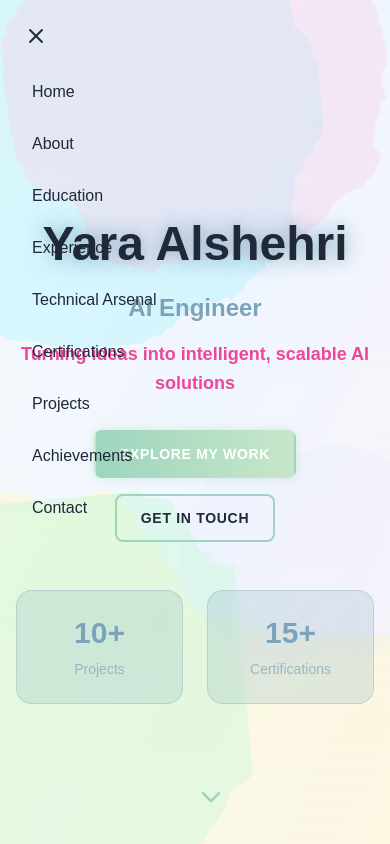
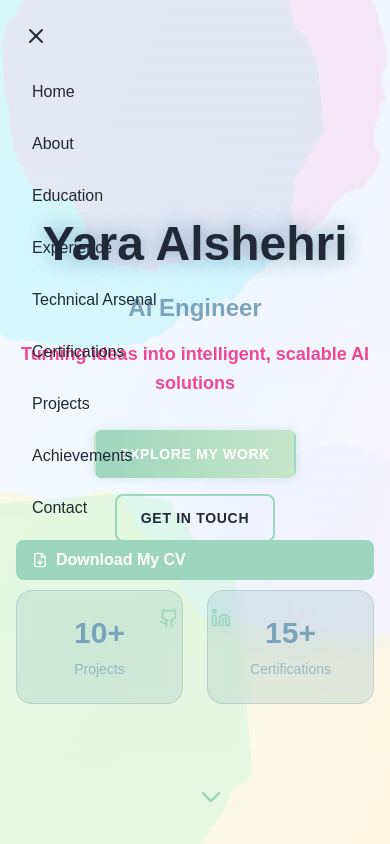
Before and after one commit to iyh55/yara-portfolio, a Next.js app: page / in a window 390 px wide. Both pictures are taken after a click on the button 36 px from the left and 36 px from the top of the page. Shown: the top 844 px of the page. Built offline with nearby package versions, Linux system fonts and the light colour scheme.

Commit message:
Update portfolio

```diff
--- a/components/Navigation.tsx
+++ b/components/Navigation.tsx
@@ -112,6 +112,39 @@ export default function Navigation() {
                   {item.name}
                 </a>
               ))}
+
+              {/* Mobile CV Download */}
+              <a
+                href="/images/Yara_Alshehri_AI_Engineer.pdf"
+                download="Yara_Alshehri_AI_Engineer.pdf"
+                className="block px-4 py-2 rounded-lg bg-palette-mint text-white hover:bg-palette-mint/80 transition-colors font-semibold"
+                onClick={() => setIsOpen(false)}
+              >
+                <div className="flex items-center space-x-2">
+                  <FileDown size={16} />
+                  <span>Download My CV</span>
+                </div>
+              </a>
+
+              {/* Mobile Social Links */}
+              <div className="flex items-center justify-center space-x-4 pt-2">
+                <a
+                  href="https://github.com"
+                  target="_blank"
+                  rel="noopener noreferrer"
+                  className="p-2 rounded-lg hover:bg-palette-dustyBlue/50 transition-colors"
+                >
+                  <Github size={20} className="text-palette-mint" />
+                </a>
+                <a
+                  href="https://linkedin.com"
+                  target="_blank"
+                  rel="noopener noreferrer"
+                  className="p-2 rounded-lg hover:bg-palette-dustyBlue/50 transition-colors"
+                >
+                  <Linkedin size={20} className="text-palette-mint" />
+                </a>
+              </div>
             </motion.div>
           )}
         </div>
```
Also changed, not shown: 1 other file (tests, documents, lock files or other folders).
